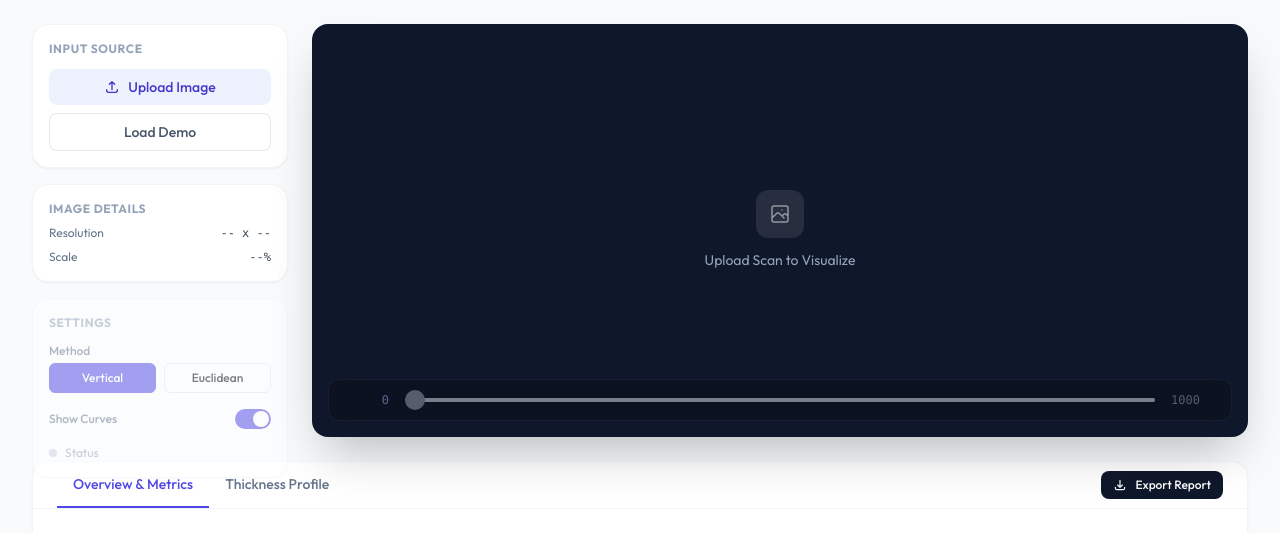
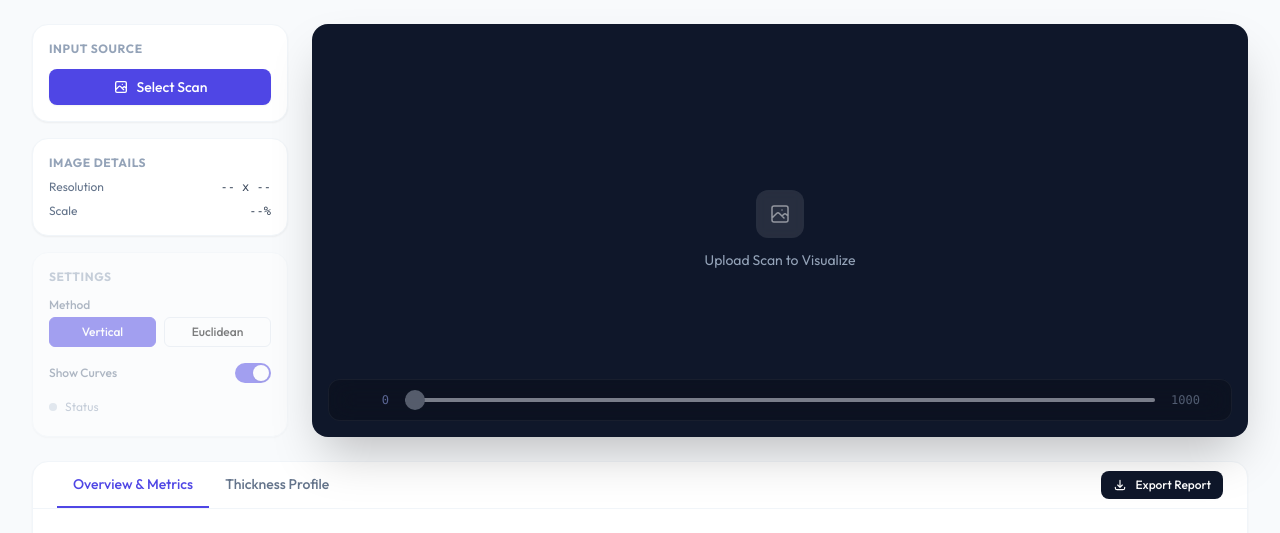
Before and after one commit to nemoNoboru/vitruous, a Flask app: page / in a window 1280 px wide. Shown: the part 65-598 px from the top of the page. Run offline with Flask 3, Linux system fonts and the light colour scheme; some libraries are stand-ins or nearby versions.

Commit message:
feat: have predefined demo images

```diff
--- a/app/routes.py
+++ b/app/routes.py
@@ -10,24 +10,15 @@ bp = Blueprint('main', __name__)
 @bp.route('/', methods=['GET', 'POST'])
 def index():
     if request.method == 'POST':
-        # Upload Mode
-        file = request.files.get('image')
-        if file:
-            filename = secure_filename(file.filename)
-            upload_folder = current_app.config['UPLOAD_FOLDER']
-            filepath = os.path.join(upload_folder, filename)
-            file.save(filepath)
+        # Demo Analysis Mode
+        demo_filename = request.form.get('filename')
+        if not demo_filename:
+            return jsonify({'error': 'No filename provided'}), 400
 
-            results = analyze_oct_image(filepath)
-            if results is None:
-                return jsonify({'error': 'Invalid image format'}), 400
+        # Security check: ensure filename is just a basename
+        demo_filename = secure_filename(demo_filename)
 
-            results['original'] = f"/uploads/{filename}"
-            return jsonify(results)
-
-    # Demo Mode
-    if request.method == 'POST' and request.form.get('demo') == 'true':
-        filepath = os.path.join(current_app.root_path, 'static/initial.jpeg')
+        filepath = os.path.join(current_app.root_path, 'static/demo_images', demo_filename)
         if not os.path.exists(filepath):
              return jsonify({'error': 'Demo image not found'}), 404
 
@@ -35,11 +26,22 @@ def index():
         if results is None:
              return jsonify({'error': 'Failed to process demo image'}), 500
 
-        results['original'] = f"/static/initial.jpeg"
+        results['original'] = f"/static/demo_images/{demo_filename}"
         return jsonify(results)
 
     return render_template('index.html')
 
+@bp.route('/demo-images')
+def get_demo_images():
+    demo_dir = os.path.join(current_app.root_path, 'static/demo_images')
+    if not os.path.exists(demo_dir):
+        return jsonify([])
+
+    images = [f for f in os.listdir(demo_dir) if f.lower().endswith(('.jpg', '.jpeg', '.png'))]
+    # Return full paths or just filenames? Filenames are better, frontend can construct path.
+    # Actually, frontend just needs filenames to list/select.
+    return jsonify(sorted(images))
+
 @bp.route('/uploads/<filename>')
 def serve_upload(filename):
     return send_from_directory(current_app.config['UPLOAD_FOLDER'], filename)
--- a/app/static/js/main.js
+++ b/app/static/js/main.js
@@ -1,8 +1,11 @@
 document.addEventListener('DOMContentLoaded', () => {
   // Elements
-  const imageInput = document.getElementById('imageInput');
-  const demoBtn = document.getElementById('demoBtn');
-  const mainDemoBtn = document.getElementById('mainDemoBtn'); // Note: This might be hidden in new layout but ID persists? Wait, I didn't verify emptyState.
+  const selectDemoBtn = document.getElementById('selectDemoBtn');
+  const demoBtn = document.getElementById('demoBtn'); // Navbar button
+  const demoModal = document.getElementById('demoModal');
+  const demoModalContent = document.getElementById('demoModalContent');
+  const closeDemoModalBtn = document.getElementById('closeDemoModalBtn');
+  const demoGrid = document.getElementById('demoGrid');
   const visualizationCanvas = document.getElementById('visualizationCanvas');
   const emptyState = document.getElementById('emptyState');
   const loadingState = document.getElementById('loadingState');
@@ -708,32 +711,72 @@ document.addEventListener('DOMContentLoaded', () => {
     }
   }
 
-  function handleUpload(file) {
-    if (!file) return;
-    setControlState(false);
-    setLoading(true);
+  // --- Demo Selection Logic ---
 
-    const formData = new FormData();
-    formData.append('image', file);
+  function toggleDemoModal(show) {
+    if (show) {
+      demoModal.classList.remove('hidden');
+      // Trigger reflow
+      void demoModal.offsetWidth;
+      demoModal.classList.remove('opacity-0');
+      demoModalContent.classList.remove('scale-95');
 
-    fetch('/', { method: 'POST', body: formData })
-      .then(res => {
-        if (!res.ok) throw new Error("Server Error: " + res.statusText);
-        return res.json();
+      loadDemoImages();
+    } else {
+      demoModal.classList.add('opacity-0');
+      demoModalContent.classList.add('scale-95');
+      setTimeout(() => {
+        demoModal.classList.add('hidden');
+      }, 300);
+    }
+  }
+
+  function loadDemoImages() {
+    fetch('/demo-images')
+      .then(res => res.json())
+      .then(images => {
+        demoGrid.innerHTML = '';
+        if (images.length === 0) {
+          demoGrid.innerHTML = '<p class="col-span-full text-center text-slate-500">No demo images found.</p>';
+          return;
+        }
+
+        images.forEach(filename => {
+          const div = document.createElement('div');
+          div.className = 'group relative aspect-square bg-slate-100 rounded-xl overflow-hidden cursor-pointer border-2 border-transparent hover:border-indigo-500 transition-all shadow-sm hover:shadow-md';
+
+          const img = document.createElement('img');
+          img.src = `/static/demo_images/${filename}`;
+          img.className = 'w-full h-full object-cover transition-transform duration-500 group-hover:scale-110';
+
+          const overlay = document.createElement('div');
+          overlay.className = 'absolute inset-0 bg-black/0 group-hover:bg-black/10 transition-colors flex items-end p-3';
+
+          const label = document.createElement('span');
+          label.className = 'text-xs font-medium text-white bg-black/60 backdrop-blur-md px-2 py-1 rounded-lg opacity-0 group-hover:opacity-100 transition-opacity translate-y-2 group-hover:translate-y-0';
+          label.textContent = filename;
+
+          overlay.appendChild(label);
+          div.appendChild(img);
+          div.appendChild(overlay);
+
+          div.onclick = () => selectDemoImage(filename);
+          demoGrid.appendChild(div);
+        });
       })
-      .then(loadData)
       .catch(err => {
         console.error(err);
-        alert('Error processing image: ' + err.message);
-        setLoading(false);
+        demoGrid.innerHTML = '<p class="col-span-full text-center text-red-500">Error loading images.</p>';
       });
   }
 
-  function handleDemo() {
+  function selectDemoImage(filename) {
     setControlState(false);
     setLoading(true);
+    toggleDemoModal(false);
+
     const formData = new FormData();
-    formData.append('demo', 'true');
+    formData.append('filename', filename);
 
     fetch('/', { method: 'POST', body: formData })
       .then(res => {
@@ -750,9 +793,14 @@ document.addEventListener('DOMContentLoaded', () => {
 
   // --- Event Listeners ---
 
-  imageInput.addEventListener('change', () => handleUpload(imageInput.files[0]));
-  demoBtn.addEventListener('click', handleDemo);
-  mainDemoBtn.addEventListener('click', handleDemo);
+  if (selectDemoBtn) selectDemoBtn.addEventListener('click', () => toggleDemoModal(true));
+  if (demoBtn) demoBtn.addEventListener('click', () => toggleDemoModal(true));
+  if (closeDemoModalBtn) closeDemoModalBtn.addEventListener('click', () => toggleDemoModal(false));
+
+  // Close on backdrop click
+  demoModal.addEventListener('click', (e) => {
+    if (e.target === demoModal) toggleDemoModal(false);
+  });
 
   window.addEventListener('resize', () => { setTimeout(() => { resizeCanvas(); drawOverlay(); }, 100); });
 
--- a/app/templates/index.html
+++ b/app/templates/index.html
@@ -91,21 +91,17 @@
             <!-- Floating Toolbar (Left) -->
             <div class="lg:w-64 flex-shrink-0 flex flex-col md:flex-row lg:flex-col gap-4">
                 <!-- Upload/Input -->
+                <!-- Input Scans -->
                 <div class="bg-white rounded-2xl shadow-sm border border-slate-100 p-4">
                     <h2 class="text-xs font-bold text-slate-400 uppercase tracking-wider mb-3">Input Source</h2>
                     <div class="flex flex-col gap-2">
-                        <input type="file" id="imageInput" class="hidden" accept="image/*">
-                        <label for="imageInput"
-                            class="flex items-center justify-center gap-2 w-full py-2 bg-indigo-50 text-indigo-700 rounded-lg hover:bg-indigo-100 cursor-pointer transition-colors text-sm font-medium">
+                        <button id="selectDemoBtn"
+                            class="flex items-center justify-center gap-2 w-full py-2 bg-indigo-600 text-white rounded-lg hover:bg-indigo-700 transition-colors text-sm font-medium shadow-sm hover:shadow-md">
                             <svg class="w-4 h-4" fill="none" stroke="currentColor" viewBox="0 0 24 24">
                                 <path stroke-linecap="round" stroke-linejoin="round" stroke-width="2"
-                                    d="M4 16v1a3 3 0 003 3h10a3 3 0 003-3v-1m-4-8l-4-4m0 0L8 8m4-4v12" />
+                                    d="M4 16l4.586-4.586a2 2 0 012.828 0L16 16m-2-2l1.586-1.586a2 2 0 012.828 0L20 14m-6-6h.01M6 20h12a2 2 0 002-2V6a2 2 0 00-2-2H6a2 2 0 00-2 2v12a2 2 0 002 2z" />
                             </svg>
-                            Upload Image
-                        </label>
-                        <button id="mainDemoBtn"
-                            class="flex items-center justify-center gap-2 w-full py-2 bg-white border border-slate-200 text-slate-600 rounded-lg hover:bg-slate-50 transition-colors text-sm font-medium">
-                            Load Demo
+                            Select Scan
                         </button>
                     </div>
                 </div>
@@ -339,6 +335,40 @@
 
     </main>
 
+    <!-- Demo Selection Modal -->
+    <div id="demoModal"
+        class="hidden fixed inset-0 z-[100] bg-slate-900/80 backdrop-blur-sm items-center justify-center p-4 sm:p-6 opacity-0 transition-opacity duration-300">
+        <div class="bg-white rounded-2xl shadow-2xl w-full max-w-4xl max-h-[80vh] flex flex-col overflow-hidden relative transform scale-95 transition-transform duration-300"
+            id="demoModalContent">
+
+            <!-- Header -->
+            <div class="flex items-center justify-between px-6 py-4 border-b border-slate-100 bg-white z-10">
+                <div>
+                    <h3 class="text-lg font-bold text-slate-800">Select OCT Scan</h3>
+                    <p class="text-sm text-slate-400">Choose a sample scan to analyze</p>
+                </div>
+
+                <button id="closeDemoModalBtn"
+                    class="p-2 text-slate-400 hover:text-slate-600 rounded-lg hover:bg-slate-50 transition-colors">
+                    <svg class="w-6 h-6" fill="none" stroke="currentColor" viewBox="0 0 24 24">
+                        <path stroke-linecap="round" stroke-linejoin="round" stroke-width="2"
+                            d="M6 18L18 6M6 6l12 12" />
+                    </svg>
+                </button>
+            </div>
+
+            <!-- Content -->
+            <div class="flex-grow p-6 bg-slate-50 overflow-y-auto">
+                <div id="demoGrid" class="grid grid-cols-2 md:grid-cols-3 gap-4">
+                    <!-- Javascript will populate this -->
+                    <div class="col-span-full flex justify-center py-12">
+                        <div class="animate-spin rounded-full h-8 w-8 border-b-2 border-indigo-500"></div>
+                    </div>
+                </div>
+            </div>
+        </div>
+    </div>
+
     <!-- Graph Modal -->
     <div id="graphModal"
         class="hidden fixed inset-0 z-[100] bg-slate-900/80 backdrop-blur-sm items-center justify-center p-4 sm:p-6">
```
Also changed, not shown: app/static/demo_images/demo1.jpeg (added), app/static/demo_images/demo2.jpeg (added), app/static/demo_images/demo3.jpeg (added), app/static/demo_images/demo4.jpeg (added), app/static/demo_images/demo5.jpeg (added), app/static/demo_images/demo6.jpeg (added).
